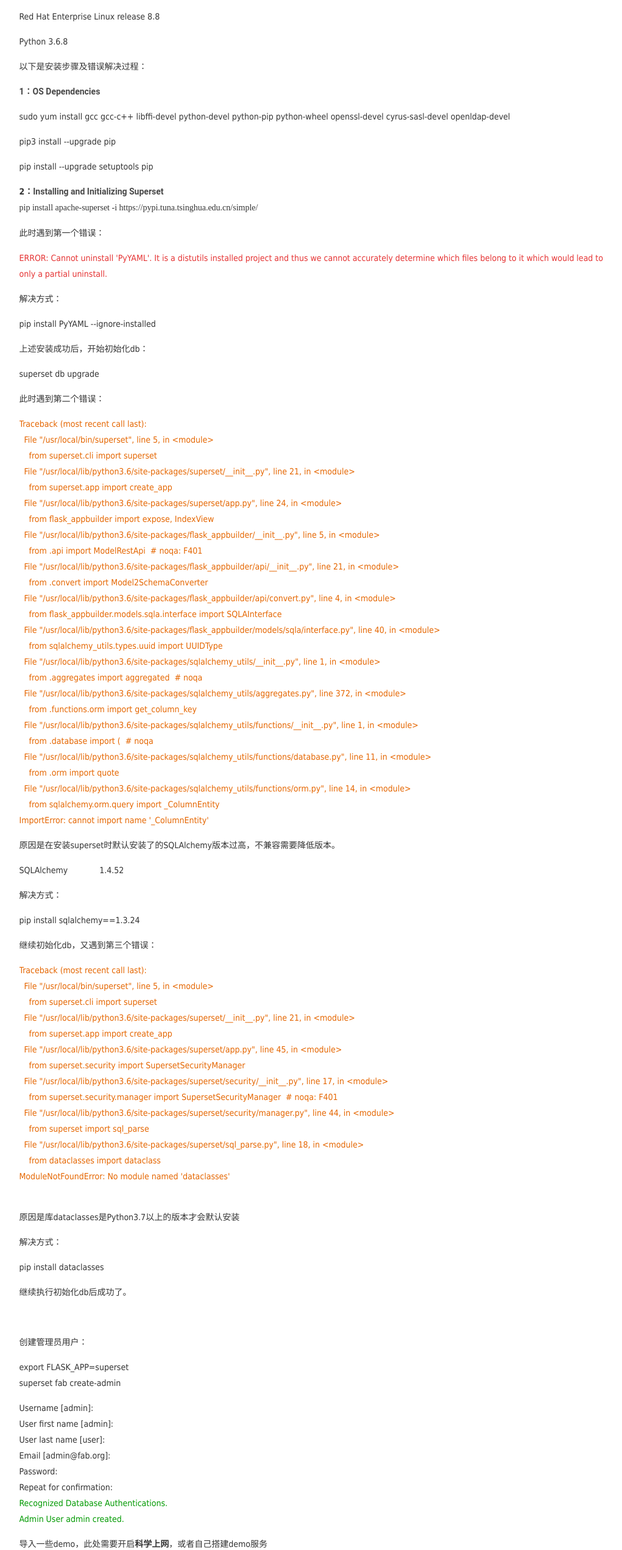
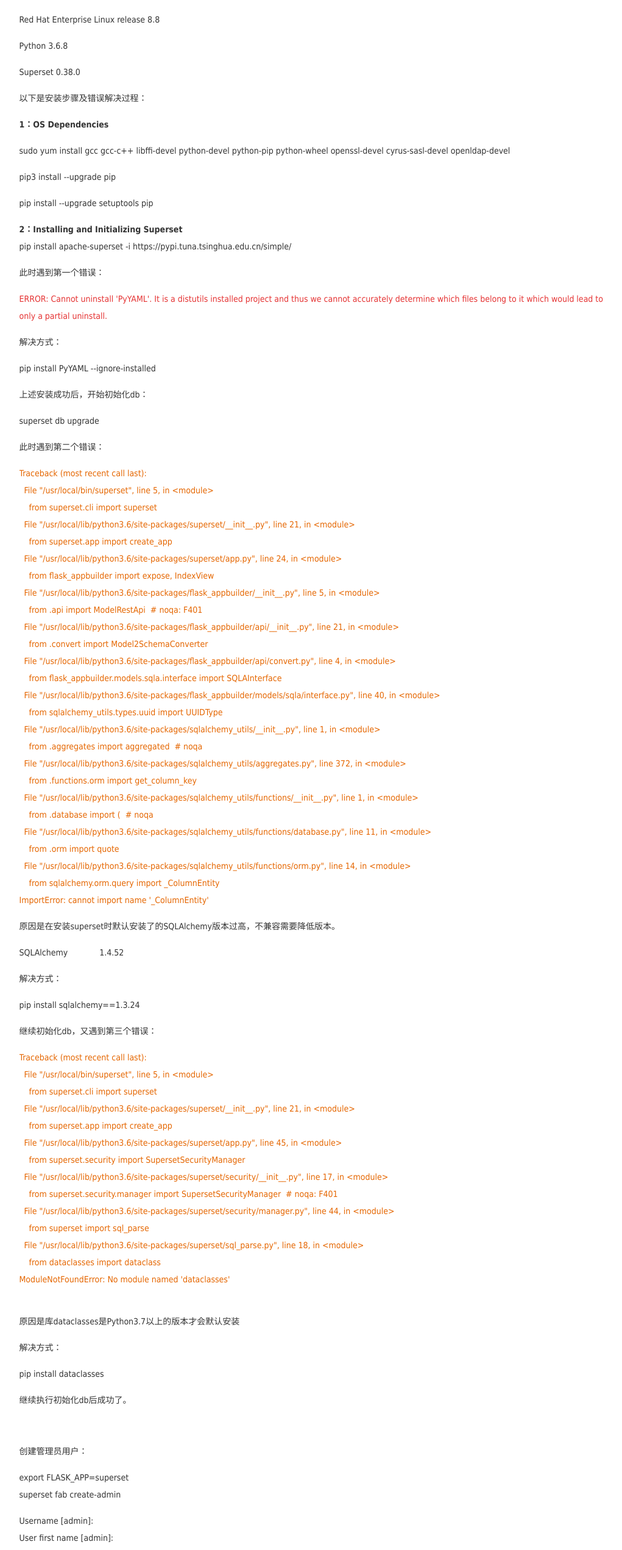
Before and after one commit to itakephoto/itakephoto, a plain HTML site: page post-96.html in a window 1280 px wide. Shown: the part 240-2782 px from the top of the page at 61% size, without its empty margins (153-1174 px from the left). Drawn offline with Linux system fonts and the light colour scheme.

Commit message:
Update post-96.html

```diff
--- a/post-96.html
+++ b/post-96.html
@@ -3,7 +3,7 @@
 <html xmlns="http://www.w3.org/1999/xhtml">
 <head>
 <meta http-equiv="Content-Type" content="text/html; charset=UTF-8" />
-<title>Linux8安装Superset过程 - Lijiahong</title>
+<title>Linux8安装Superset 0.38.0过程 - Lijiahong</title>
 <meta name="keywords" content="lijiahong" />
 <meta name="description" content="content" />
 <link href="/style.css" rel="stylesheet" type="text/css" />
@@ -31,139 +31,136 @@
 <div id="content">
 <div id="main_page">
 <div id="article">
-	<h1>Linux8安装Superset过程</h1>
+	<h1>Linux8安装Superset 0.38.0过程</h1>
 
 <div class="text">
 <p>
-	<span style="line-height:1;">官方安装教程：</span><a href="https://superset.apache.org/docs/installation/pypi/"><span style="line-height:1;">PyPI | Superset (apache.org)</span></a>
-</p>
-
-<p>
-	<span style="line-height:1.5;">本次安装系统及python环境采用：</span>
+	<span style="line-height:2;">官方安装教程：</span><a href="https://superset.apache.org/docs/installation/pypi/"><span style="line-height:2;">PyPI | Superset (apache.org)</span></a>
 </p>
 <p>
-	<span style="line-height:1.5;">Red Hat Enterprise Linux release 8.8&nbsp;</span>
+	<span style="line-height:2;">本次安装系统及python环境采用：</span>
 </p>
 <p>
-	<span style="line-height:1.5;">Python 3.6.8</span>
-</p>
-
-<p>
-	<span style="line-height:1.5;">以下是安装步骤及错误解决过程：</span>
-</p>
-
-<p style="color:#484848;font-family:Roboto;font-size:var(--ifm-h2-font-size);font-weight:var(--ifm-heading-font-weight);background-color:#FFFFFF;">
-	<strong><span style="line-height:1.5;">1：OS Dependencies</span></strong>
-</p>
-
-<p>
-	<span style="line-height:1.5;">sudo yum install gcc gcc-c++ libffi-devel python-devel python-pip python-wheel openssl-devel cyrus-sasl-devel openldap-devel</span>
+	<span style="line-height:2;">Red Hat Enterprise Linux release 8.8&nbsp;</span>
 </p>
 <p>
-	<span style="line-height:1.5;">pip3 install --upgrade pip</span>
+	<span style="line-height:2;">Python 3.6.8</span>
 </p>
 <p>
-	<span style="line-height:1.5;">pip install --upgrade setuptools pip</span>
-</p>
-
-<p>
-	<strong><span style="line-height:1.5;">2：</span></strong><span style="background-color:#FFFFFF;color:#484848;font-family:Roboto;font-size:var(--ifm-h3-font-size);font-weight:var(--ifm-heading-font-weight);line-height:1.5;"><strong>Installing and Initializing Superset</strong></span><br />
-<span style="color:#333333;font-family:&quot;font-size:14px;line-height:1.5;">pip install apache-superset -i https://pypi.tuna.tsinghua.edu.cn/simple/</span>
+	<span style="line-height:2;">Superset 0.38.0</span>
 </p>
 <p>
-	<span style="line-height:1.5;">此时遇到第一个错误：</span>
+	<span style="line-height:2;">以下是安装步骤及错误解决过程：</span>
 </p>
 <p>
-	<span style="line-height:1.5;color:#E53333;">ERROR: Cannot uninstall 'PyYAML'. It is a distutils installed project and thus we cannot accurately determine which files belong to it which would lead to only a partial uninstall.</span>
+	<strong><span style="line-height:2;">1：OS Dependencies</span></strong>
 </p>
 <p>
-	解决方式：
+	<span style="line-height:2;">sudo yum install gcc gcc-c++ libffi-devel python-devel python-pip python-wheel openssl-devel cyrus-sasl-devel openldap-devel</span>
 </p>
 <p>
-	pip install PyYAML --ignore-installed
+	<span style="line-height:2;">pip3 install --upgrade pip</span>
 </p>
 <p>
-	上述安装成功后，开始初始化db：
+	<span style="line-height:2;">pip install --upgrade setuptools pip</span>
 </p>
 <p>
-	superset db upgrade
+	<strong><span style="line-height:2;">2：</span></strong><strong><span style="line-height:2;">Installing and Initializing Superset</span></strong><br />
+<span style="line-height:2;">pip install apache-superset -i https://pypi.tuna.tsinghua.edu.cn/simple/</span>
 </p>
 <p>
-	<span>此时遇到第二个错误：</span>
+	<span style="line-height:2;">此时遇到第一个错误：</span>
 </p>
 <p>
-	<span style="color:#E56600;">Traceback (most recent call last):</span><br />
-<span style="color:#E56600;">&nbsp; File "/usr/local/bin/superset", line 5, in &lt;module&gt;</span><br />
-<span style="color:#E56600;">&nbsp; &nbsp; from superset.cli import superset</span><br />
-<span style="color:#E56600;">&nbsp; File "/usr/local/lib/python3.6/site-packages/superset/__init__.py", line 21, in &lt;module&gt;</span><br />
-<span style="color:#E56600;">&nbsp; &nbsp; from superset.app import create_app</span><br />
-<span style="color:#E56600;">&nbsp; File "/usr/local/lib/python3.6/site-packages/superset/app.py", line 24, in &lt;module&gt;</span><br />
-<span style="color:#E56600;">&nbsp; &nbsp; from flask_appbuilder import expose, IndexView</span><br />
-<span style="color:#E56600;">&nbsp; File "/usr/local/lib/python3.6/site-packages/flask_appbuilder/__init__.py", line 5, in &lt;module&gt;</span><br />
-<span style="color:#E56600;">&nbsp; &nbsp; from .api import ModelRestApi&nbsp; # noqa: F401</span><br />
-<span style="color:#E56600;">&nbsp; File "/usr/local/lib/python3.6/site-packages/flask_appbuilder/api/__init__.py", line 21, in &lt;module&gt;</span><br />
-<span style="color:#E56600;">&nbsp; &nbsp; from .convert import Model2SchemaConverter</span><br />
-<span style="color:#E56600;">&nbsp; File "/usr/local/lib/python3.6/site-packages/flask_appbuilder/api/convert.py", line 4, in &lt;module&gt;</span><br />
-<span style="color:#E56600;">&nbsp; &nbsp; from flask_appbuilder.models.sqla.interface import SQLAInterface</span><br />
-<span style="color:#E56600;">&nbsp; File "/usr/local/lib/python3.6/site-packages/flask_appbuilder/models/sqla/interface.py", line 40, in &lt;module&gt;</span><br />
-<span style="color:#E56600;">&nbsp; &nbsp; from sqlalchemy_utils.types.uuid import UUIDType</span><br />
-<span style="color:#E56600;">&nbsp; File "/usr/local/lib/python3.6/site-packages/sqlalchemy_utils/__init__.py", line 1, in &lt;module&gt;</span><br />
-<span style="color:#E56600;">&nbsp; &nbsp; from .aggregates import aggregated&nbsp; # noqa</span><br />
-<span style="color:#E56600;">&nbsp; File "/usr/local/lib/python3.6/site-packages/sqlalchemy_utils/aggregates.py", line 372, in &lt;module&gt;</span><br />
-<span style="color:#E56600;">&nbsp; &nbsp; from .functions.orm import get_column_key</span><br />
-<span style="color:#E56600;">&nbsp; File "/usr/local/lib/python3.6/site-packages/sqlalchemy_utils/functions/__init__.py", line 1, in &lt;module&gt;</span><br />
-<span style="color:#E56600;">&nbsp; &nbsp; from .database import (&nbsp; # noqa</span><br />
-<span style="color:#E56600;">&nbsp; File "/usr/local/lib/python3.6/site-packages/sqlalchemy_utils/functions/database.py", line 11, in &lt;module&gt;</span><br />
-<span style="color:#E56600;">&nbsp; &nbsp; from .orm import quote</span><br />
-<span style="color:#E56600;">&nbsp; File "/usr/local/lib/python3.6/site-packages/sqlalchemy_utils/functions/orm.py", line 14, in &lt;module&gt;</span><br />
-<span style="color:#E56600;">&nbsp; &nbsp; from sqlalchemy.orm.query import _ColumnEntity</span><br />
-<span style="color:#E56600;">ImportError: cannot import name '_ColumnEntity'</span>
+	<span style="line-height:2;color:#E53333;">ERROR: Cannot uninstall 'PyYAML'. It is a distutils installed project and thus we cannot accurately determine which files belong to it which would lead to only a partial uninstall.</span>
 </p>
 <p>
-	原因是在安装superset时默认安装了的SQLAlchemy版本过高，不兼容需要降低版本。
+	<span style="line-height:2;">解决方式：</span>
 </p>
 <p>
-	SQLAlchemy&nbsp; &nbsp; &nbsp; &nbsp; &nbsp; &nbsp; &nbsp;1.4.52
+	<span style="line-height:2;">pip install PyYAML --ignore-installed</span>
 </p>
 <p>
-	解决方式：
+	<span style="line-height:2;">上述安装成功后，开始初始化db：</span>
 </p>
 <p>
-	pip install sqlalchemy==1.3.24
-</p>
-
-<p>
-	继续<span>初始化db，又遇到第三个错误：</span>
+	<span style="line-height:2;">superset db upgrade</span>
 </p>
 <p>
-	<span><span style="color:#E56600;">Traceback (most recent call last):</span><br />
-<span style="color:#E56600;">&nbsp; File "/usr/local/bin/superset", line 5, in &lt;module&gt;</span><br />
-<span style="color:#E56600;">&nbsp; &nbsp; from superset.cli import superset</span><br />
-<span style="color:#E56600;">&nbsp; File "/usr/local/lib/python3.6/site-packages/superset/__init__.py", line 21, in &lt;module&gt;</span><br />
-<span style="color:#E56600;">&nbsp; &nbsp; from superset.app import create_app</span><br />
-<span style="color:#E56600;">&nbsp; File "/usr/local/lib/python3.6/site-packages/superset/app.py", line 45, in &lt;module&gt;</span><br />
-<span style="color:#E56600;">&nbsp; &nbsp; from superset.security import SupersetSecurityManager</span><br />
-<span style="color:#E56600;">&nbsp; File "/usr/local/lib/python3.6/site-packages/superset/security/__init__.py", line 17, in &lt;module&gt;</span><br />
-<span style="color:#E56600;">&nbsp; &nbsp; from superset.security.manager import SupersetSecurityManager&nbsp; # noqa: F401</span><br />
-<span style="color:#E56600;">&nbsp; File "/usr/local/lib/python3.6/site-packages/superset/security/manager.py", line 44, in &lt;module&gt;</span><br />
-<span style="color:#E56600;">&nbsp; &nbsp; from superset import sql_parse</span><br />
-<span style="color:#E56600;">&nbsp; File "/usr/local/lib/python3.6/site-packages/superset/sql_parse.py", line 18, in &lt;module&gt;</span><br />
-<span style="color:#E56600;">&nbsp; &nbsp; from dataclasses import dataclass</span><br />
-<span style="color:#E56600;">ModuleNotFoundError: No module named 'dataclasses'</span></span>
+	<span style="line-height:2;">此时遇到第二个错误：</span>
+</p>
+<p>
+	<span style="color:#E56600;line-height:2;">Traceback (most recent call last):</span><br />
+<span style="color:#E56600;line-height:2;">&nbsp; File "/usr/local/bin/superset", line 5, in &lt;module&gt;</span><br />
+<span style="color:#E56600;line-height:2;">&nbsp; &nbsp; from superset.cli import superset</span><br />
+<span style="color:#E56600;line-height:2;">&nbsp; File "/usr/local/lib/python3.6/site-packages/superset/__init__.py", line 21, in &lt;module&gt;</span><br />
+<span style="color:#E56600;line-height:2;">&nbsp; &nbsp; from superset.app import create_app</span><br />
+<span style="color:#E56600;line-height:2;">&nbsp; File "/usr/local/lib/python3.6/site-packages/superset/app.py", line 24, in &lt;module&gt;</span><br />
+<span style="color:#E56600;line-height:2;">&nbsp; &nbsp; from flask_appbuilder import expose, IndexView</span><br />
+<span style="color:#E56600;line-height:2;">&nbsp; File "/usr/local/lib/python3.6/site-packages/flask_appbuilder/__init__.py", line 5, in &lt;module&gt;</span><br />
+<span style="color:#E56600;line-height:2;">&nbsp; &nbsp; from .api import ModelRestApi&nbsp; # noqa: F401</span><br />
+<span style="color:#E56600;line-height:2;">&nbsp; File "/usr/local/lib/python3.6/site-packages/flask_appbuilder/api/__init__.py", line 21, in &lt;module&gt;</span><br />
+<span style="color:#E56600;line-height:2;">&nbsp; &nbsp; from .convert import Model2SchemaConverter</span><br />
+<span style="color:#E56600;line-height:2;">&nbsp; File "/usr/local/lib/python3.6/site-packages/flask_appbuilder/api/convert.py", line 4, in &lt;module&gt;</span><br />
+<span style="color:#E56600;line-height:2;">&nbsp; &nbsp; from flask_appbuilder.models.sqla.interface import SQLAInterface</span><br />
+<span style="color:#E56600;line-height:2;">&nbsp; File "/usr/local/lib/python3.6/site-packages/flask_appbuilder/models/sqla/interface.py", line 40, in &lt;module&gt;</span><br />
+<span style="color:#E56600;line-height:2;">&nbsp; &nbsp; from sqlalchemy_utils.types.uuid import UUIDType</span><br />
+<span style="color:#E56600;line-height:2;">&nbsp; File "/usr/local/lib/python3.6/site-packages/sqlalchemy_utils/__init__.py", line 1, in &lt;module&gt;</span><br />
+<span style="color:#E56600;line-height:2;">&nbsp; &nbsp; from .aggregates import aggregated&nbsp; # noqa</span><br />
+<span style="color:#E56600;line-height:2;">&nbsp; File "/usr/local/lib/python3.6/site-packages/sqlalchemy_utils/aggregates.py", line 372, in &lt;module&gt;</span><br />
+<span style="color:#E56600;line-height:2;">&nbsp; &nbsp; from .functions.orm import get_column_key</span><br />
+<span style="color:#E56600;line-height:2;">&nbsp; File "/usr/local/lib/python3.6/site-packages/sqlalchemy_utils/functions/__init__.py", line 1, in &lt;module&gt;</span><br />
+<span style="color:#E56600;line-height:2;">&nbsp; &nbsp; from .database import (&nbsp; # noqa</span><br />
+<span style="color:#E56600;line-height:2;">&nbsp; File "/usr/local/lib/python3.6/site-packages/sqlalchemy_utils/functions/database.py", line 11, in &lt;module&gt;</span><br />
+<span style="color:#E56600;line-height:2;">&nbsp; &nbsp; from .orm import quote</span><br />
+<span style="color:#E56600;line-height:2;">&nbsp; File "/usr/local/lib/python3.6/site-packages/sqlalchemy_utils/functions/orm.py", line 14, in &lt;module&gt;</span><br />
+<span style="color:#E56600;line-height:2;">&nbsp; &nbsp; from sqlalchemy.orm.query import _ColumnEntity</span><br />
+<span style="color:#E56600;line-height:2;">ImportError: cannot import name '_ColumnEntity'</span>
+</p>
+<p>
+	<span style="line-height:2;">原因是在安装superset时默认安装了的SQLAlchemy版本过高，不兼容需要降低版本。</span>
+</p>
+<p>
+	<span style="line-height:2;">SQLAlchemy&nbsp; &nbsp; &nbsp; &nbsp; &nbsp; &nbsp; &nbsp;1.4.52</span>
+</p>
+<p>
+	<span style="line-height:2;">解决方式：</span>
+</p>
+<p>
+	<span style="line-height:2;">pip install sqlalchemy==1.3.24</span>
+</p>
+<p>
+	<span style="line-height:2;">继续</span><span style="line-height:2;">初始化db，又遇到第三个错误：</span>
+</p>
+<p>
+	<span><span style="color:#E56600;line-height:2;">Traceback (most recent call last):</span><br />
+<span style="color:#E56600;line-height:2;">&nbsp; File "/usr/local/bin/superset", line 5, in &lt;module&gt;</span><br />
+<span style="color:#E56600;line-height:2;">&nbsp; &nbsp; from superset.cli import superset</span><br />
+<span style="color:#E56600;line-height:2;">&nbsp; File "/usr/local/lib/python3.6/site-packages/superset/__init__.py", line 21, in &lt;module&gt;</span><br />
+<span style="color:#E56600;line-height:2;">&nbsp; &nbsp; from superset.app import create_app</span><br />
+<span style="color:#E56600;line-height:2;">&nbsp; File "/usr/local/lib/python3.6/site-packages/superset/app.py", line 45, in &lt;module&gt;</span><br />
+<span style="color:#E56600;line-height:2;">&nbsp; &nbsp; from superset.security import SupersetSecurityManager</span><br />
+<span style="color:#E56600;line-height:2;">&nbsp; File "/usr/local/lib/python3.6/site-packages/superset/security/__init__.py", line 17, in &lt;module&gt;</span><br />
+<span style="color:#E56600;line-height:2;">&nbsp; &nbsp; from superset.security.manager import SupersetSecurityManager&nbsp; # noqa: F401</span><br />
+<span style="color:#E56600;line-height:2;">&nbsp; File "/usr/local/lib/python3.6/site-packages/superset/security/manager.py", line 44, in &lt;module&gt;</span><br />
+<span style="color:#E56600;line-height:2;">&nbsp; &nbsp; from superset import sql_parse</span><br />
+<span style="color:#E56600;line-height:2;">&nbsp; File "/usr/local/lib/python3.6/site-packages/superset/sql_parse.py", line 18, in &lt;module&gt;</span><br />
+<span style="color:#E56600;line-height:2;">&nbsp; &nbsp; from dataclasses import dataclass</span><br />
+<span style="color:#E56600;line-height:2;">ModuleNotFoundError: No module named 'dataclasses'</span></span>
 </p>
 <p>
 	<span><span><br />
-</span>原因是库dataclasses是Python3.7以上的版本才会默认安装<br />
+</span><span style="line-height:2;">原因是库dataclasses是Python3.7以上的版本才会默认安装</span><br />
 </span>
 </p>
 <p>
-	<span>解决方式：</span>
+	<span style="line-height:2;">解决方式：</span>
 </p>
 <p>
-	<span>pip install dataclasses</span>
+	<span style="line-height:2;">pip install dataclasses</span>
 </p>
 <p>
-	<span>继续执行初始化db后成功了。<br />
+	<span><span style="line-height:2;">继续执行初始化db后成功了。</span><br />
 </span>
 </p>
 <p>
@@ -171,63 +168,61 @@
 </span>
 </p>
 <p>
-	创建管理员用户：
+	<span style="line-height:2;">创建管理员用户：</span>
 </p>
 <p>
-	export FLASK_APP=superset<br />
-superset fab create-admin
+	<span style="line-height:2;">export FLASK_APP=superset</span><br />
+<span style="line-height:2;"> superset fab create-admin</span>
 </p>
 <p>
-	Username [admin]:&nbsp;<br />
-User first name [admin]:&nbsp;<br />
-User last name [user]:&nbsp;<br />
-Email [admin@fab.org]:&nbsp;<br />
-Password:&nbsp;<br />
-Repeat for confirmation:&nbsp;<br />
-<span style="color:#009900;">Recognized Database Authentications.</span><br />
-<span style="color:#009900;">Admin User admin created.</span>
+	<span style="line-height:2;">Username [admin]:&nbsp;</span><br />
+<span style="line-height:2;"> User first name [admin]:&nbsp;</span><br />
+<span style="line-height:2;"> User last name [user]:&nbsp;</span><br />
+<span style="line-height:2;"> Email [admin@fab.org]:&nbsp;</span><br />
+<span style="line-height:2;"> Password:&nbsp;</span><br />
+<span style="line-height:2;"> Repeat for confirmation:&nbsp;</span><br />
+<span style="color:#009900;line-height:2;">Recognized Database Authentications.</span><br />
+<span style="color:#009900;line-height:2;">Admin User admin created.</span>
 </p>
 <p>
-	导入一些demo，此处需要开启<strong>科学上网</strong>，或者自己搭建demo服务
+	<span style="line-height:2;">导入一些demo，此处需要开启</span><strong><span style="line-height:2;">科学上网</span></strong><span style="line-height:2;">，或者自己搭建demo服务</span>
 </p>
 <p>
-	superset load_examples
+	<span style="line-height:2;">superset load_examples</span>
 </p>
 <p>
-	从Github下载demo文件：<a href="https://github.com/apache-superset/examples-data">apache-superset/examples-data (github.com)</a>，上传到服务器后，启动http sever：
+	<span style="line-height:2;">从Github下载demo文件：</span><a href="https://github.com/apache-superset/examples-data"><span style="line-height:2;">apache-superset/examples-data (github.com)</span></a><span style="line-height:2;">，上传到服务器后，启动http sever：</span>
 </p>
 <p>
-	python -m http.server 8080<br />
-Serving HTTP on 0.0.0.0 port 8080 (http://0.0.0.0:8080/) ...<br />
+	<span style="line-height:2;">python -m http.server 8080</span><br />
+<span style="line-height:2;"> Serving HTTP on 0.0.0.0 port 8080 (http://0.0.0.0:8080/) ...</span>
 </p>
 <p>
-	修改superset安装文件/usr/local/lib/python3.6/site-packages/superset/examples/helpers.py,把BASE_URL修改成：
+	<span style="line-height:2;">修改superset安装文件/usr/local/lib/python3.6/site-packages/superset/examples/helpers.py,把BASE_URL修改成：</span>
 </p>
 <p>
-	BASE_URL = "http://localhost:8080/"
+	<span style="line-height:2;">BASE_URL = "http://localhost:8080/"</span>
 </p>
 <p>
-	然后重新执行：
+	<span style="line-height:2;">然后重新执行：</span>
 </p>
 <p>
-	<span>superset load_examples</span>
-</p>
-
-<p>
-	开始执行初始化：
+	<span style="line-height:2;">superset load_examples</span>
 </p>
 <p>
-	superset init
+	<span style="line-height:2;">开始执行初始化：</span>
 </p>
 <p>
-	启动服务：
+	<span style="line-height:2;">superset init</span>
 </p>
 <p>
-	superset run -h 0.0.0.0 -p 8088 --with-threads --reload --debugger
+	<strong><span style="line-height:2;">3：Start Superset Server</span></strong>
 </p>
-
 <p>
-	打开浏览器访问：http://192.168.142.131:8088/
+	<span style="line-height:2;">superset run -h 0.0.0.0 -p 8088 --with-threads --reload --debugger</span>
+</p>
+<p>
+	<span style="line-height:2;">打开浏览器访问：http://192.168.142.131:8088/</span>
 </p>
 <img src="/content/96-1.png" /><br/>
 
```
